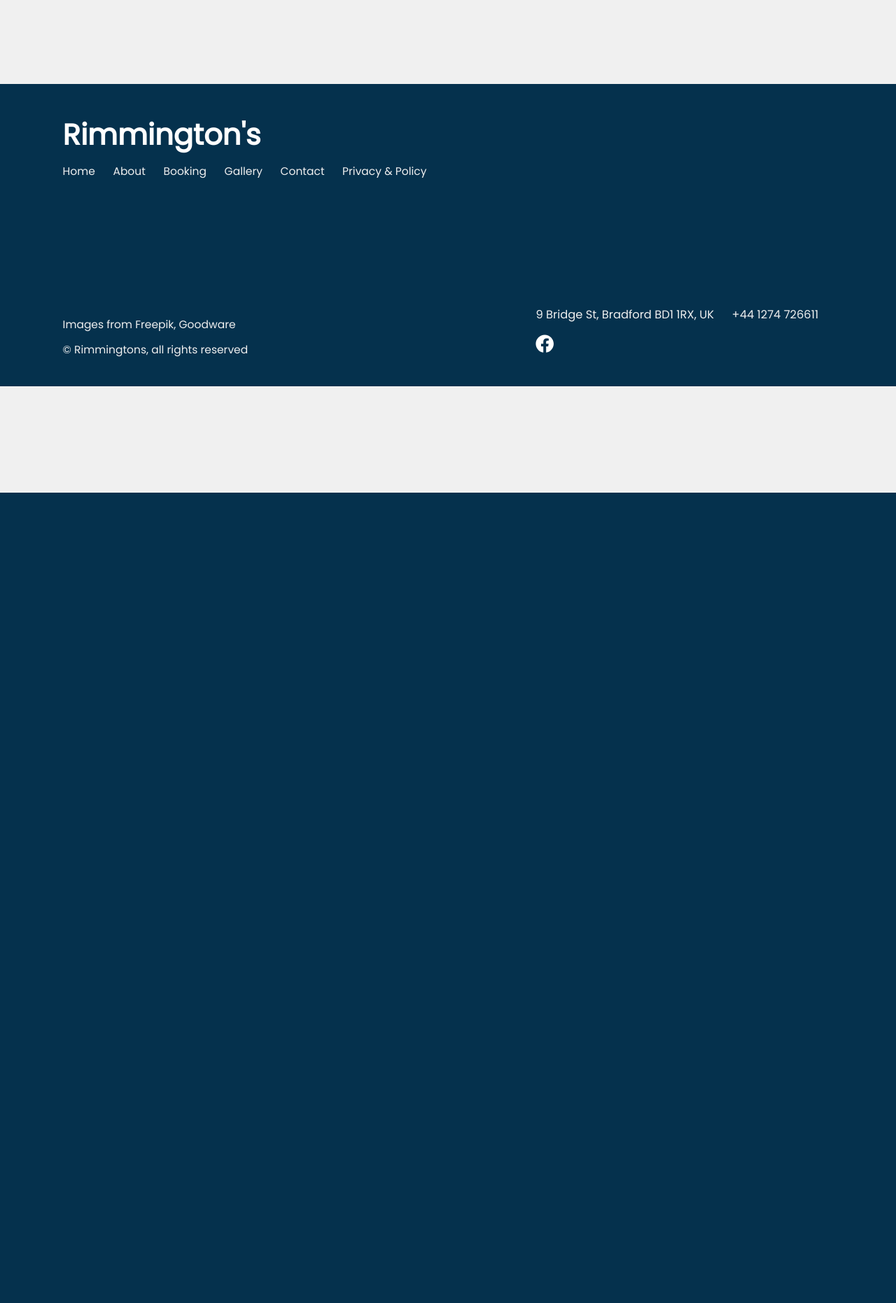
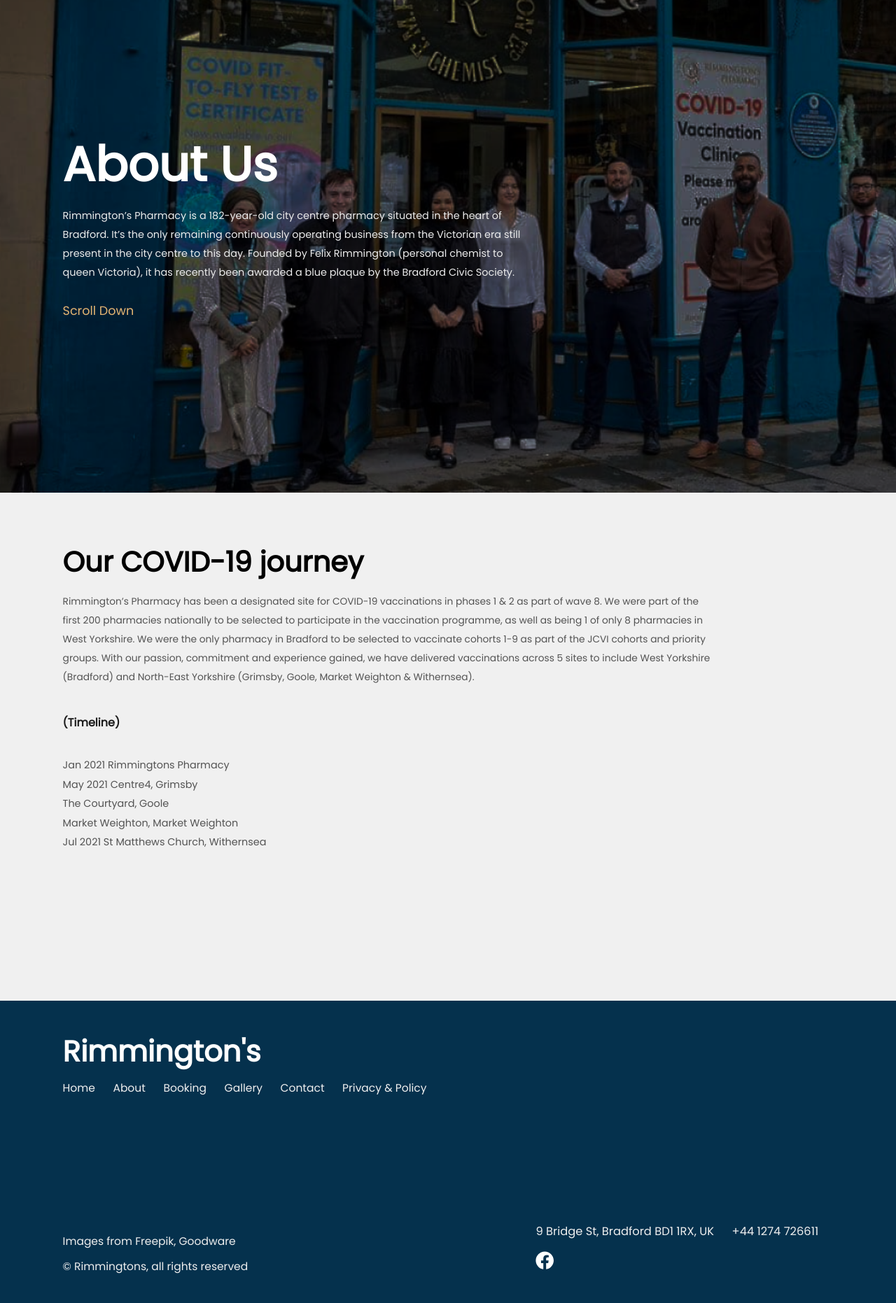
Before and after one commit to tommyyh/Pharmacy-live, a Django app: template templates/about/about.html in a window 1280 px wide. Shown: the part 96-1958 px from the top of the page at 70% size. Before the commit the page ends 800 px from the top, so only its background shows below. Run offline with Django 3.2, Linux system fonts and the light colour scheme; the template is opened without the code that fills it, so the values that code supplies are empty.

Commit message:
Added about us page

```diff
--- a/static/css/about/about.css
+++ b/static/css/about/about.css
@@ -1,2 +1,127 @@
 @import url('../all/resets.css');
 @import url('../all/nav.css');
+
+.about {
+  display: flex;
+  flex-direction: column;
+  justify-content: center;
+  width: 100%;
+  height: 100vh;
+  background: url('../../images/about-img.png');
+  padding: 4vh 10% 0 7%;
+}
+
+.about h1 {
+  font-size: 3.34rem;
+  color: #fff;
+}
+
+.about p {
+  color: #dfdfdf;
+  font-size: 0.834rem;
+  font-weight: 200;
+  margin-top: 0.3rem;
+  line-height: 1.48rem;
+}
+
+.about h6 {
+  color: var(--accent-color2);
+  font-size: 1.22rem;
+  font-weight: 500;
+  margin-top: 1.5rem;
+}
+
+.covid {
+  padding-left: 7%;
+  padding-right: 7%;
+  margin-top: 3rem;
+}
+
+.covid h2 {
+  font-size: 1.8rem;
+}
+
+.covid p {
+  color: #505050;
+  font-size: 0.83rem;
+  font-weight: 200;
+  margin-top: 0.5rem;
+  line-height: 1.48rem;
+}
+
+.covid h4 {
+  margin-top: 2.2rem;
+  margin-bottom: 2.2rem;
+}
+
+.covid li {
+  list-style-type: none;
+  font-size: 0.95rem;
+  margin-top: 0.4rem;
+  color: #505050;
+}
+
+@media all and (min-width: 1025px) {
+  .about {
+    display: flex;
+    flex-direction: column;
+    justify-content: center;
+    width: 100%;
+    height: 100vh;
+    background: url('../../images/about-img2.png');
+    background-size: cover;
+    padding: 4vh 40% 0 7%;
+  }
+
+  .about h1 {
+    font-size: 4.3rem;
+    color: #fff;
+  }
+
+  .about p {
+    color: #ececec;
+    font-size: 0.9rem;
+    font-weight: 200;
+    margin-top: 0.5rem;
+    line-height: 1.7rem;
+  }
+
+  .about h6 {
+    color: var(--accent-color2);
+    font-size: 1.1rem;
+    font-weight: 500;
+    margin-top: 1.7rem;
+  }
+
+  .covid {
+    padding-left: 7%;
+    padding-right: 7%;
+    margin-top: 4.3rem;
+  }
+
+  .covid h2 {
+    font-size: 2.5rem;
+  }
+
+  .covid p {
+    color: #535353;
+    font-size: 0.86rem;
+    font-weight: 200;
+    margin-top: 0.8rem;
+    line-height: 1.7rem;
+    margin-right: 15%;
+  }
+
+  .covid h4 {
+    margin-top: 2.4rem;
+    color: #1b1b1b;
+    margin-bottom: 2.4rem;
+  }
+
+  .covid li {
+    list-style-type: none;
+    font-size: 0.9rem;
+    margin-top: 0.4rem;
+    color: #535353;
+  }
+}
--- a/static/js/nav.js
+++ b/static/js/nav.js
@@ -14,11 +14,17 @@
 (() => {
   const nav = document.querySelector('nav');
 
-  if (window.location.pathname === '/') {
+  if (
+    window.location.pathname === '/' ||
+    window.location.pathname === '/about/'
+  ) {
     nav.classList.add('nav_trans');
   }
 
-  if (window.location.pathname === '/') {
+  if (
+    window.location.pathname === '/' ||
+    window.location.pathname === '/about/'
+  ) {
     window.addEventListener('scroll', () => {
       const position = window.scrollY > 140;
 
--- a/templates/about/about.html
+++ b/templates/about/about.html
@@ -25,6 +25,44 @@
     <div class="container">
       <header>{% include 'all/nav.html' %}</header>
 
+      <main class="about">
+        <h1>About Us</h1>
+        <p>
+          Rimmington’s Pharmacy is a 182-year-old city centre pharmacy situated
+          in the heart of Bradford. It’s the only remaining continuously
+          operating business from the Victorian era still present in the city
+          centre to this day. Founded by Felix Rimmington (personal chemist to
+          queen Victoria), it has recently been awarded a blue plaque by the
+          Bradford Civic Society.
+        </p>
+        <h6>Scroll Down</h6>
+      </main>
+
+      <section class="covid">
+        <h2>Our COVID-19 journey</h2>
+        <p>
+          Rimmington’s Pharmacy has been a designated site for COVID-19
+          vaccinations in phases 1 & 2 as part of wave 8. We were part of the
+          first 200 pharmacies nationally to be selected to participate in the
+          vaccination programme, as well as being 1 of only 8 pharmacies in West
+          Yorkshire. We were the only pharmacy in Bradford to be selected to
+          vaccinate cohorts 1-9 as part of the JCVI cohorts and priority groups.
+          With our passion, commitment and experience gained, we have delivered
+          vaccinations across 5 sites to include West Yorkshire (Bradford) and
+          North-East Yorkshire (Grimsby, Goole, Market Weighton & Withernsea).
+        </p>
+
+        <h4>(Timeline)</h4>
+
+        <ul>
+          <li>Jan 2021 Rimmingtons Pharmacy</li>
+          <li>May 2021 Centre4, Grimsby</li>
+          <li>The Courtyard, Goole</li>
+          <li>Market Weighton, Market Weighton</li>
+          <li>Jul 2021 St Matthews Church, Withernsea</li>
+        </ul>
+      </section>
+
       <footer>{% include 'all/footer.html' %}</footer>
     </div>
   </body>
```
Also changed, not shown: static/images/about-img.png (added), static/images/about-img2.png (added).
